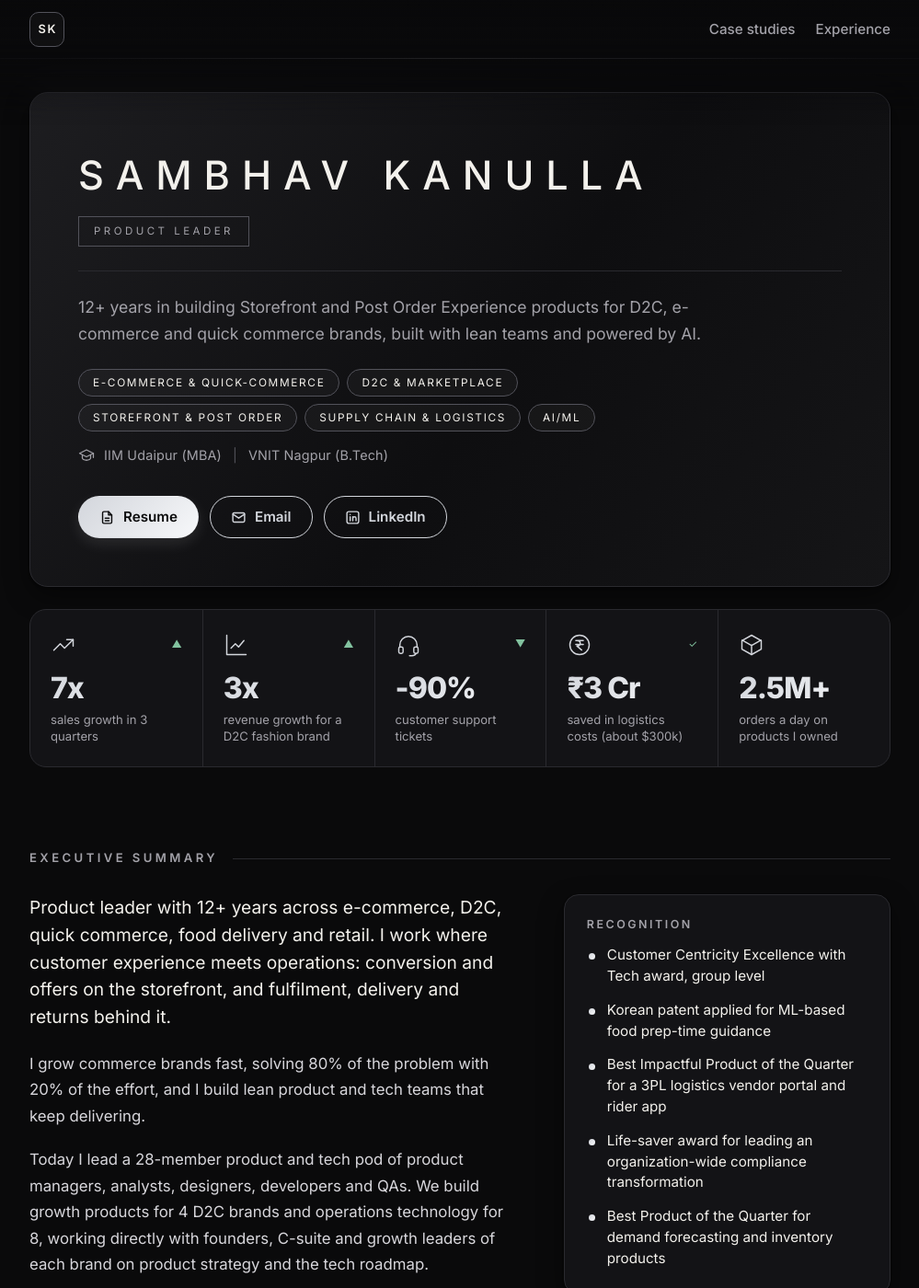
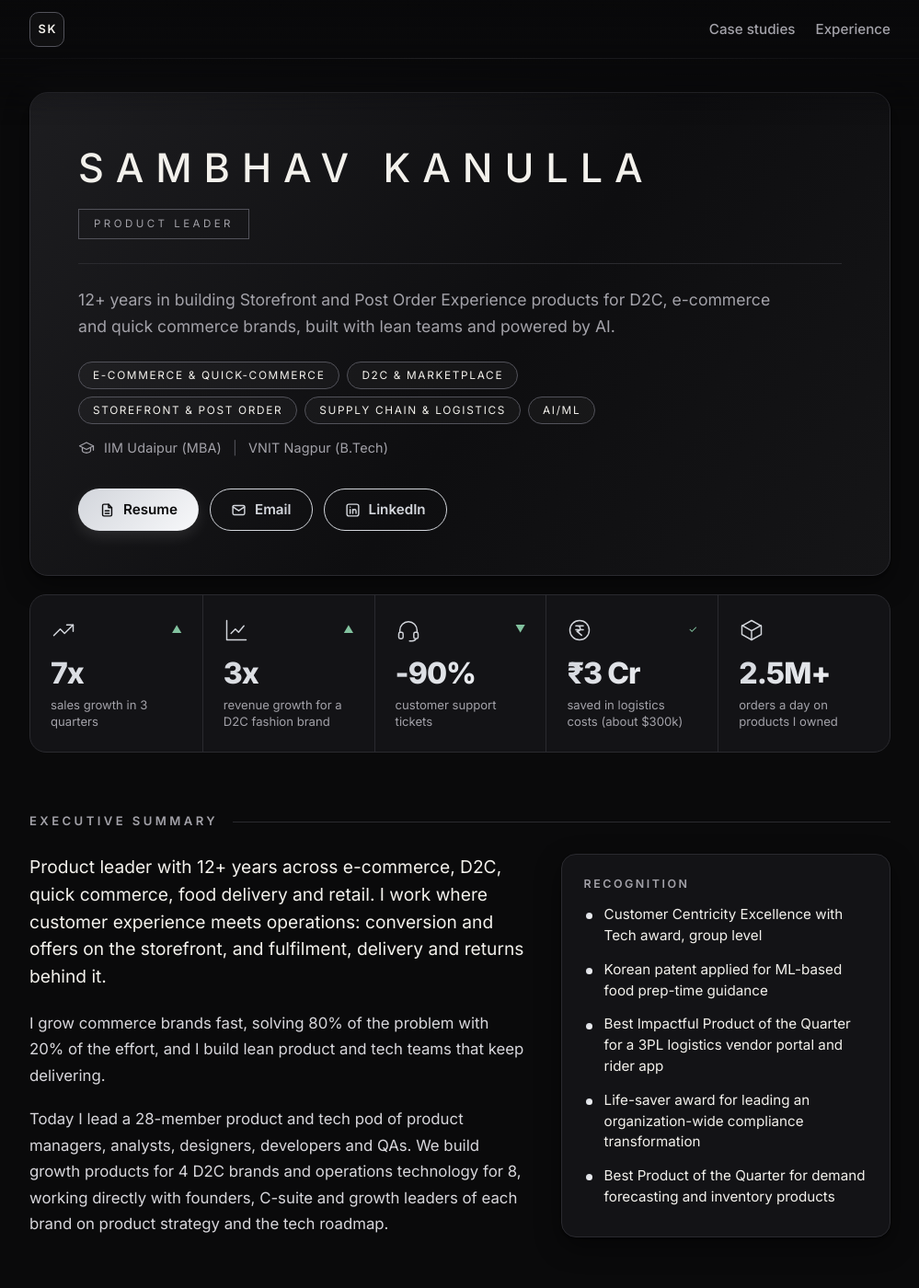
Before and after one commit to sambhavkanulla/sambhavkanulla.github.io, a Jekyll site: the page built from index.html, in a window 1280 px wide and 1400 px high. Shown: the whole window at 92% size, without its empty margins (140-1139 px from the left). Built offline with Jekyll 4.4.1, drawn with Linux system fonts in a browser that asks for light colours.

Commit message:
Home: tighten gaps between sections, hero, career rows
Co-Authored-By: Claude Sonnet 5.5 <noreply@anthropic.com>
Claude-Session: https://claude.ai/code/session_01PrKmB98M39T9226rhsuyd2

```diff
--- a/assets/css/portfolio.css
+++ b/assets/css/portfolio.css
@@ -513,3 +513,28 @@ body.show-dock .dock { opacity: 1; visibility: visible; pointer-events: auto; }
 body { padding-bottom: 0; }
 body.show-dock { padding-bottom: 76px; }
 @media (min-width: 761px) { .dock { max-width: none; } .dock .btn { max-width: 300px; } .dock { justify-content: center; } }
+
+/* ===== Home: tighten the gaps ===== */
+.ph-hero { padding: 56px 52px 48px; }
+.ph-philosophy, .ph-name + .ph-philosophy { max-width: 760px; }
+.ph-section { margin-top: 64px; }
+.ph-section > h2 { margin-bottom: 24px; }
+.ph-numbers { margin-top: 20px; }
+.ph-two { gap: 40px; align-items: stretch; }
+.ph-two .prose { display: flex; flex-direction: column; justify-content: flex-start; }
+.ph-two .prose p:last-child { margin-bottom: 0; }
+.bring { margin: 0; }
+.ph-career li { grid-template-columns: minmax(0, 1.5fr) minmax(0, 1.3fr) 150px; gap: 20px; }
+.ph-career-dates { text-align: right; white-space: nowrap; }
+.area-more { margin-top: 18px; }
+.site-footer { margin-top: 56px; }
+@media (max-width: 760px) {
+  .ph-hero { padding: 30px 20px 28px; }
+  .ph-section { margin-top: 44px; }
+  .ph-section > h2 { margin-bottom: 18px; }
+  .ph-numbers { margin-top: 16px; }
+  .ph-two { gap: 24px; }
+  .ph-career li { grid-template-columns: 1fr; gap: 2px; padding: 14px 2px; }
+  .ph-career-dates { text-align: left; }
+  .site-footer { margin-top: 40px; }
+}
```
